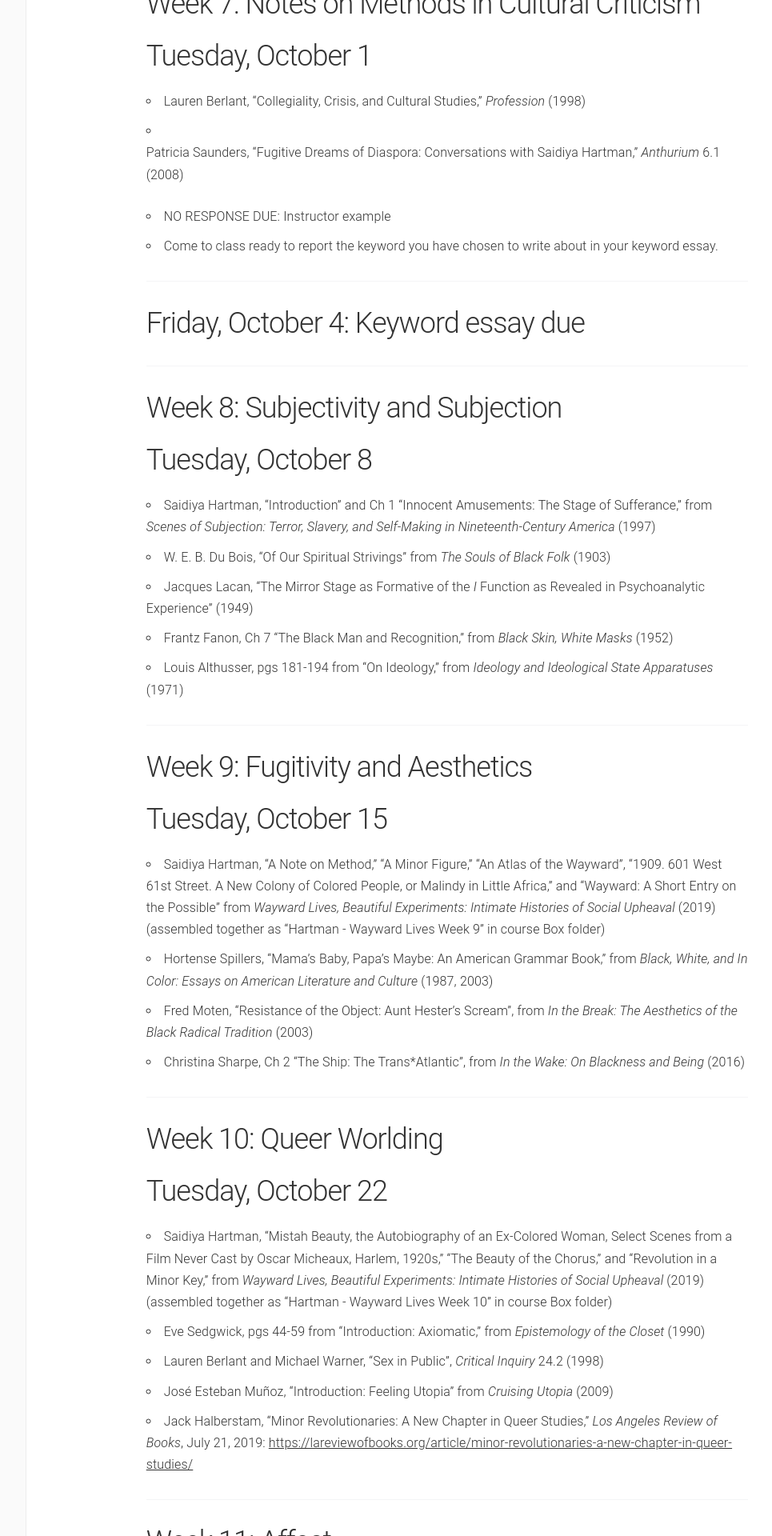
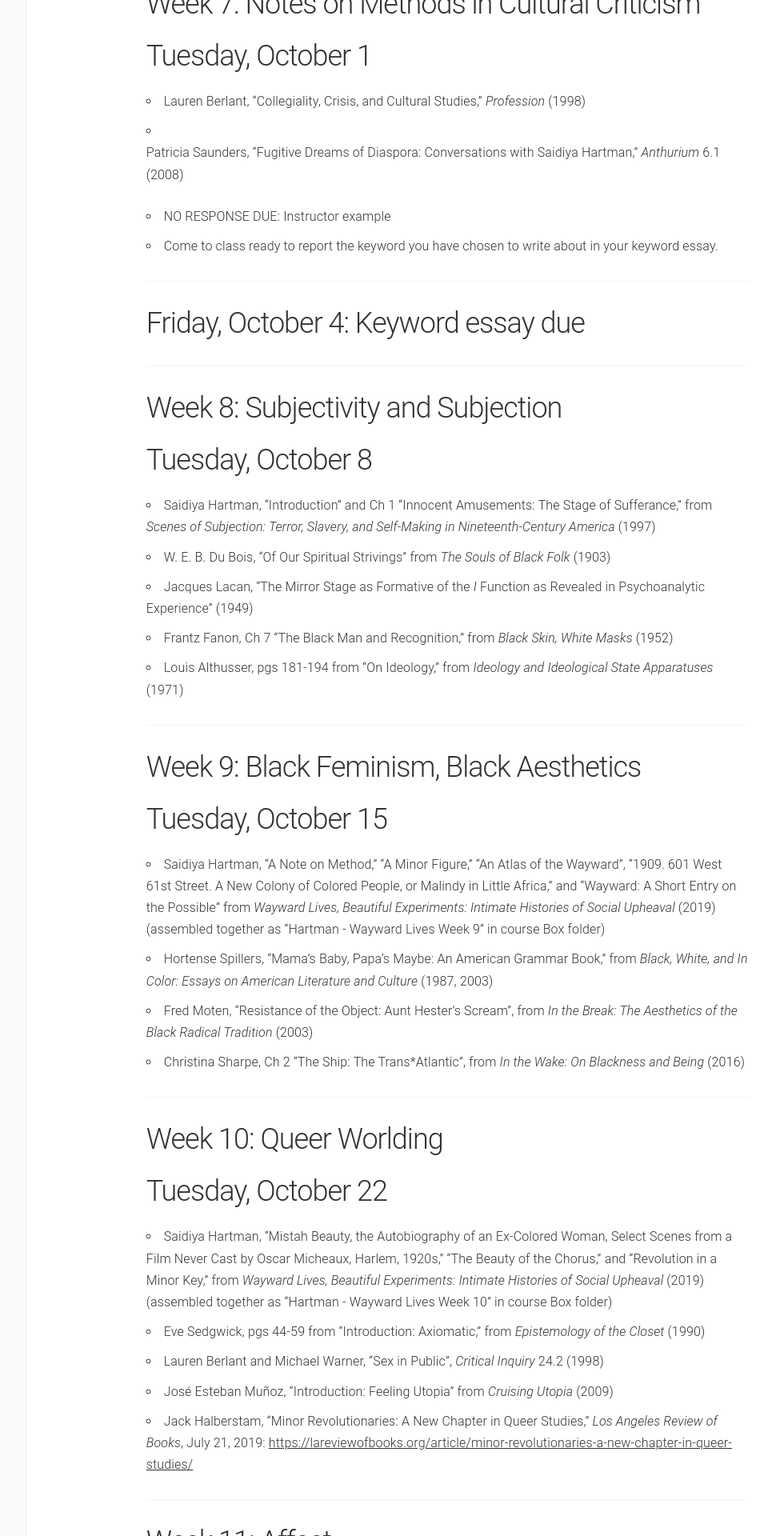
Before and after one commit to lcthomas/eng681f19, a Jekyll site: the page built from schedule.md, in a window 1280 px wide. Shown: the part 2775-4695 px from the top of the page at 80% size, without its empty margins (180-1145 px from the left). Built offline with Jekyll 4.4.1, drawn with Linux system fonts in a browser that asks for light colours.

Commit message:
week 9 title change

```diff
--- a/schedule.md
+++ b/schedule.md
@@ -86,7 +86,7 @@ navigation: 3
 
 ----
 
-## Week 9: Fugitivity and Aesthetics
+## Week 9: Black Feminism, Black Aesthetics
 ## Tuesday, October 15
 * Saidiya Hartman, "A Note on Method," "A Minor Figure," "An Atlas of the Wayward", "1909. 601 West 61st Street. A New Colony of Colored People, or Malindy in Little Africa," and "Wayward: A Short Entry on the Possible" from _Wayward Lives, Beautiful Experiments: Intimate Histories of Social Upheaval_ (2019) (assembled together as "Hartman - Wayward Lives Week 9" in course Box folder)
 * Hortense Spillers, “Mama’s Baby, Papa’s Maybe: An American Grammar Book,” from _Black, White, and In Color: Essays on American Literature and Culture_ (1987, 2003)
```
